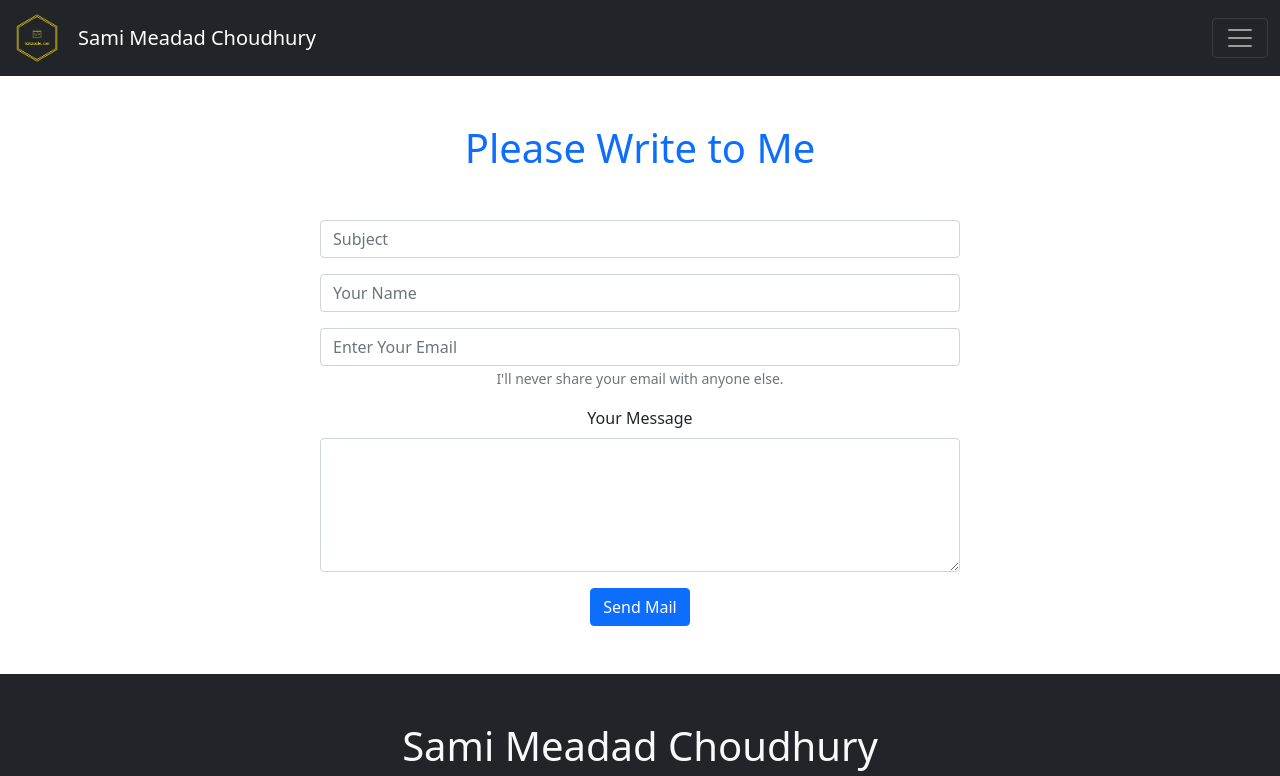
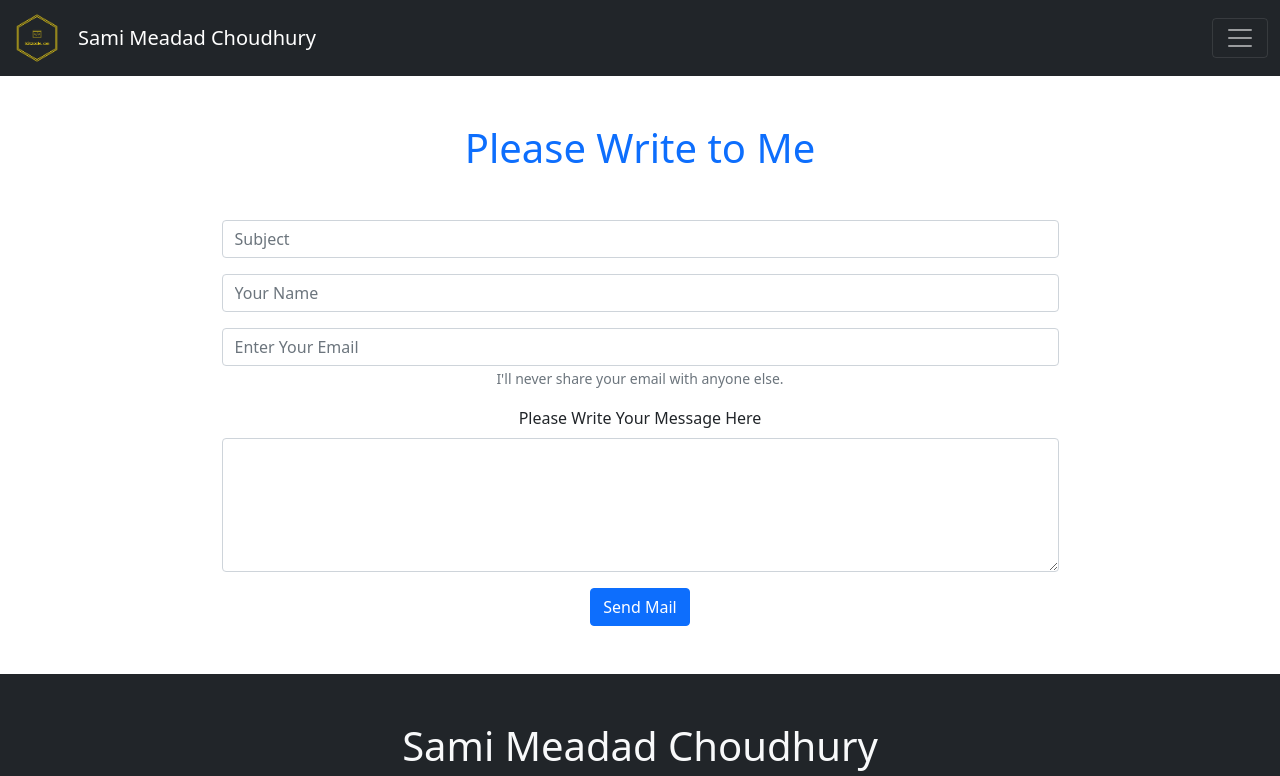
Before and after one commit to samimeadad/sami-portfolio-website, a React (Create React App) app: page /contact in a window 1280 px wide. Shown: the top 776 px of the page. Built offline with nearby package versions, Linux system fonts and the light colour scheme.

Commit message:
email form alignment fixed

```diff
--- a/src/Pages/Contact/Contact.js
+++ b/src/Pages/Contact/Contact.js
@@ -1,6 +1,6 @@
 import React from 'react';
 import emailjs from 'emailjs-com';
-import { Button, Form } from 'react-bootstrap';
+import { Button, Container, Form } from 'react-bootstrap';
 
 const Contact = () => {
     const sendEmail = ( e ) => {
@@ -14,9 +14,9 @@ const Contact = () => {
         e.target.reset();
     };
     return (
-        <section className="my-5">
+        <Container className="my-5">
             <h1 className="my-5 text-primary">Please Write to Me</h1>
-            <Form onSubmit={ sendEmail } className="form w-50 mx-auto">
+            <Form onSubmit={ sendEmail } className="form w-75 mx-auto">
                 <Form.Group className="mb-3" controlId="formBasicSubject">
                     <Form.Control type="text" placeholder="Subject" name='subject' />
                 </Form.Group>
@@ -30,14 +30,14 @@ const Contact = () => {
                     </Form.Text>
                 </Form.Group>
                 <Form.Group className="mb-3" controlId="exampleForm.ControlTextarea1">
-                    <Form.Label>Your Message</Form.Label>
+                    <Form.Label>Please Write Your Message Here</Form.Label>
                     <Form.Control as="textarea" rows={ 5 } name='message' />
                 </Form.Group>
                 <Button variant="primary" type="submit">
                     Send Mail
                 </Button>
             </Form>
-        </section >
+        </Container >
     );
 };
 
```
